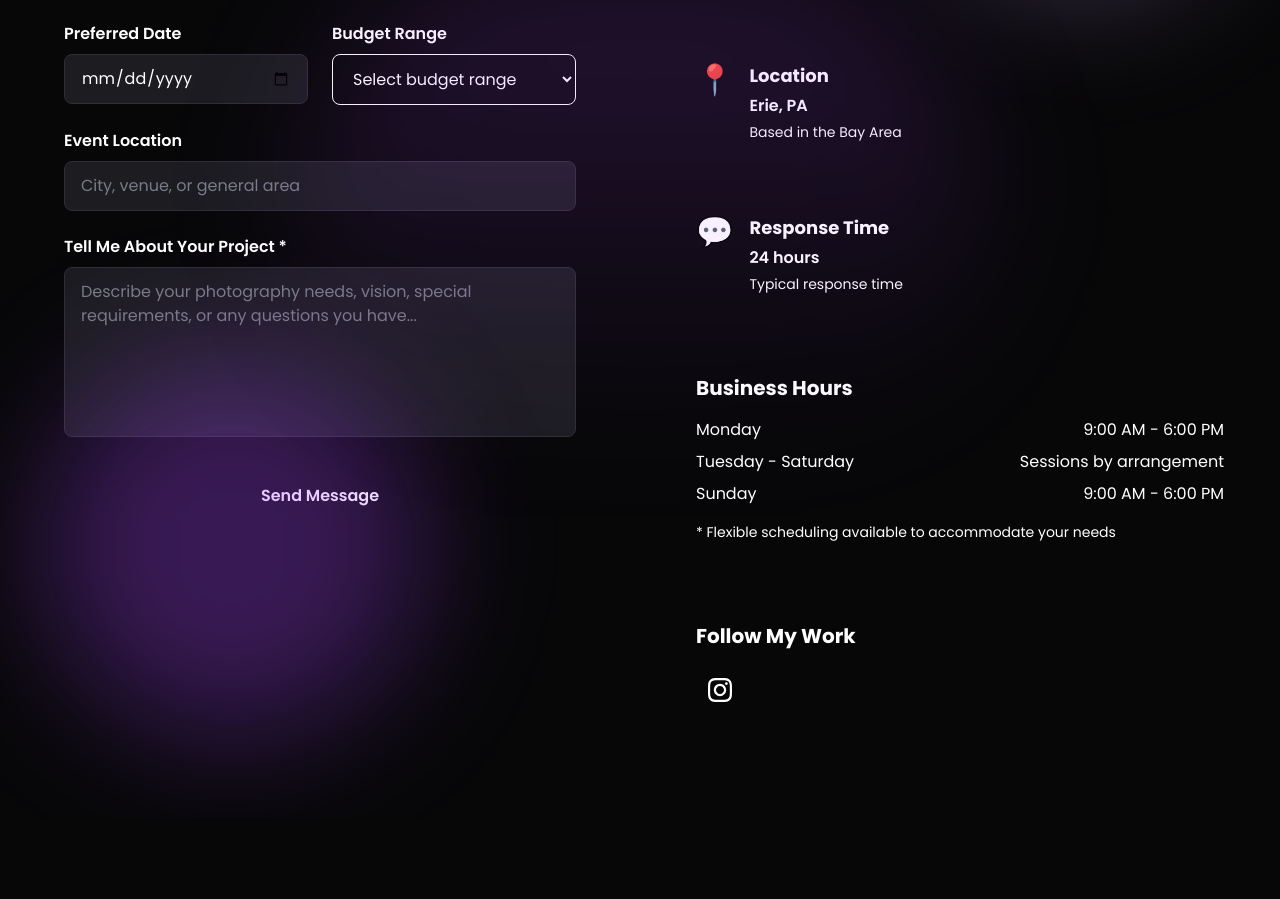
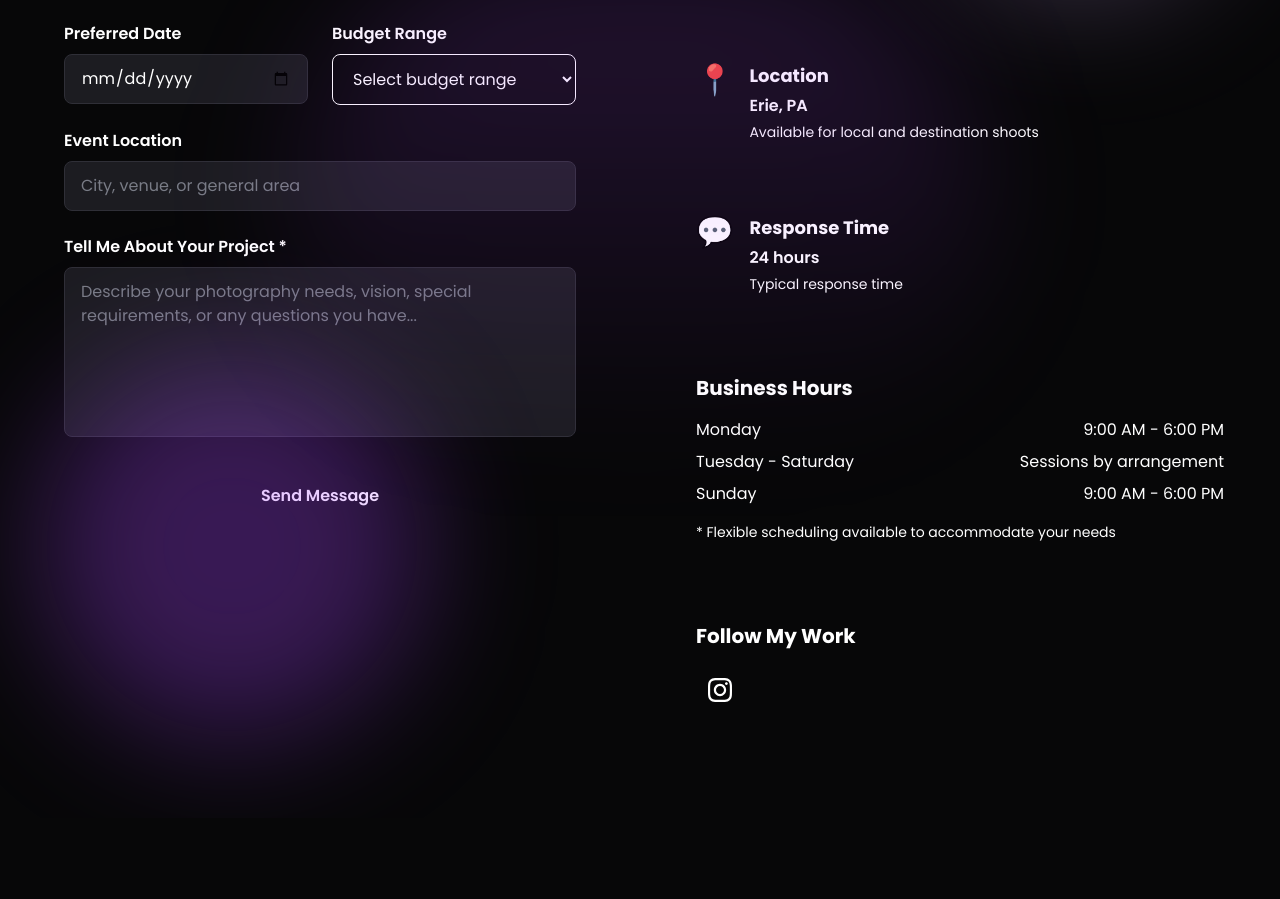
Before and after one commit to Jt-schofield1/FlickzWithFitz-, a Next.js app: page /contact in a window 1280 px wide. Shown: the part 947-1846 px from the top of the page. Built offline with nearby package versions, Linux system fonts and the light colour scheme.

Commit message:
location change

```diff
--- a/app/contact/page.tsx
+++ b/app/contact/page.tsx
@@ -84,7 +84,7 @@ export default function ContactPage() {
       title: 'Location',
       value: about.location,
       link: '#',
-      description: 'Based in the Bay Area'
+      description: 'Available for local and destination shoots'
     },
     {
       icon: '💬',
```
